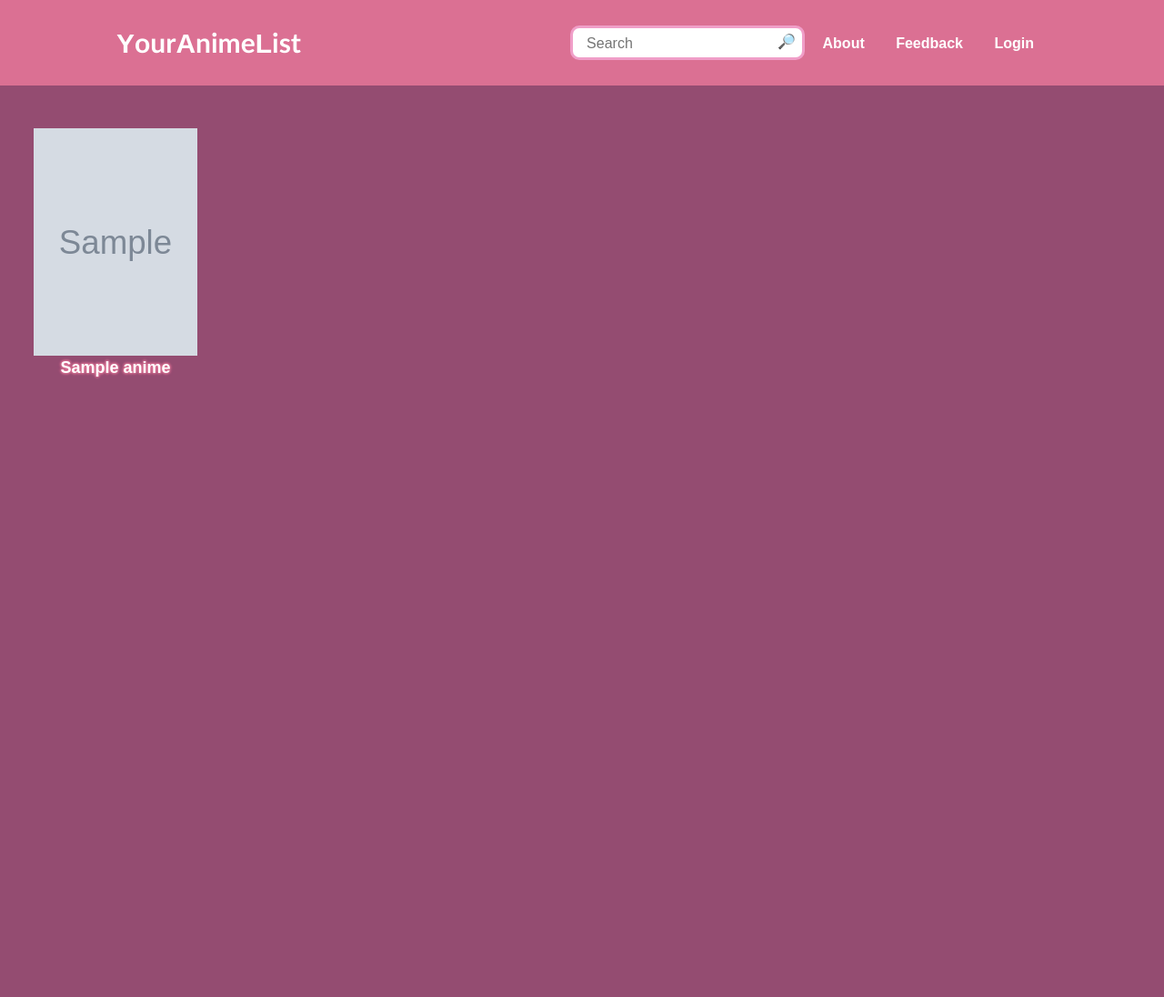
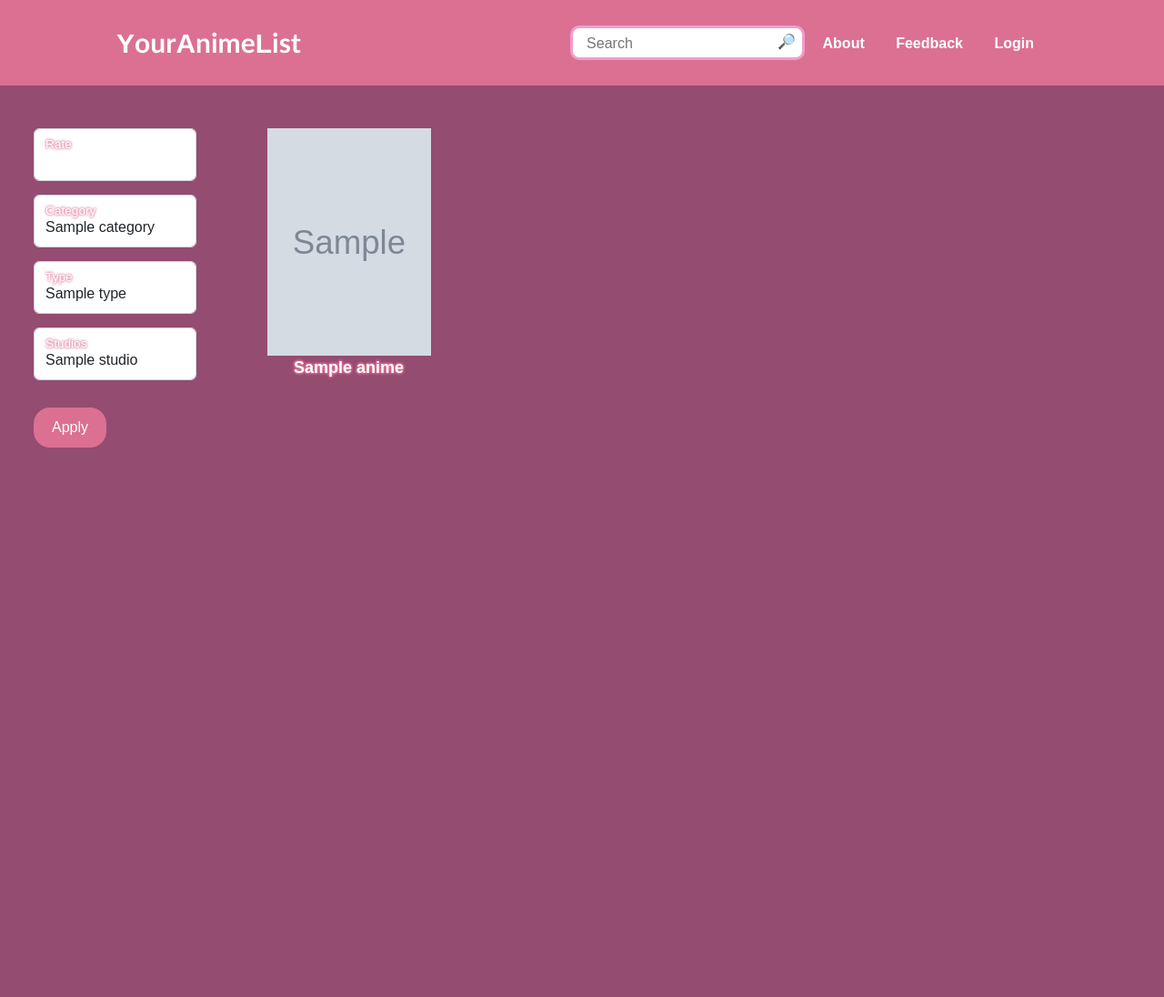
Before and after one commit to bitwopi/MyFirstSite, a Django app: page / in a window 1280 px wide. Shown: the whole page at 91% size. Run offline with Django 4.2, Linux system fonts and the light colour scheme; tables that the repository leaves empty hold one stand-in row (values such as "Sample post"); grey boxes marked "Sample" are stand-in pictures.

Commit message:
added filtering form

```diff
--- a/mysite/main_app/forms.py
+++ b/mysite/main_app/forms.py
@@ -32,6 +32,30 @@ class LoginForm(AuthenticationForm):
                                                                                'id': "floatingInput"}))
     password = forms.CharField(label='Password', widget=forms.PasswordInput(attrs={'class': "form-control",
                                                                                    'id': "floatingPassword"}))
+
+
+class FilterAnimeForm(forms.ModelForm):
+    rate = forms.IntegerField(required=False)
+    category = forms.ModelMultipleChoiceField(required=False, queryset=Category.objects.all())
+    type = forms.ModelMultipleChoiceField(required=False, queryset=Type.objects.filter(id__lt=6))
+    studios = forms.ModelMultipleChoiceField(required=False, queryset=Studio.objects.all())
+
+    def __init__(self, *args, **kwargs):
+        super().__init__(*args, **kwargs)
+        class_field = {'class': "form-control"}
+        self.fields['rate'].widget.attrs.update(class_field)
+        self.fields['category'].widget.attrs.update(class_field)
+        self.fields['type'].widget.attrs.update(class_field)
+        self.fields['studios'].widget.attrs.update(class_field)
+
+    class Meta:
+        model = Anime
+        fields = [
+            'rate',
+            'category',
+            'type',
+            'studios',
+        ]
 
 
 class CreatePostFormAnime(forms.ModelForm):
--- a/mysite/main_app/templates/main_app/lists/index.html
+++ b/mysite/main_app/templates/main_app/lists/index.html
@@ -6,6 +6,15 @@
     {% block studio_name %}
     {% endblock studio_name %}
     <div class="content bordering">
+        <form method="get" action="{% url 'home' %}">
+          {% for f in form %}
+              <div class="form-floating">
+                {{f}}
+                <label for="{{f.id_for_label}}">{{f.label}}</label>
+              </div>
+            {% endfor %}
+            <button class="button" type="submit">Apply</button>
+        </form>
         {% for pi in posts %}
         <a href="{{ pi.get_absolute_url }}">
             <figure class="list-items">
--- a/mysite/main_app/views.py
+++ b/mysite/main_app/views.py
@@ -28,13 +28,22 @@ class MainAppHome(DataMixin, ListView):
 
     def get_context_data(self, *, object_list=None, **kwargs):
         context = super(MainAppHome, self).get_context_data(**kwargs)
-        c_def = super(MainAppHome, self).get_user_context(title="YourAnimeList")
+        form = FilterAnimeForm()
+        c_def = super(MainAppHome, self).get_user_context(title="YourAnimeList", form=form)
         return dict(list(context.items()) + list(c_def.items()))
 
     def get_queryset(self):
         queryset = Anime.objects.all()
         if 'type' in self.request.GET:
+            print(self.request.GET.get('type'))
             queryset = queryset.filter(type=self.request.GET['type'])
+        if 'rate' in self.request.GET:
+            if self.request.GET['rate'] != '':
+                queryset = queryset.filter(rate__gt=self.request.GET['rate'])
+        if 'category' in self.request.GET:
+            queryset = queryset.filter(category=self.request.GET['category'])
+        if 'studios' in self.request.GET:
+            queryset = queryset.filter(studios=self.request.GET['studios'])
         return queryset
 
 
```
